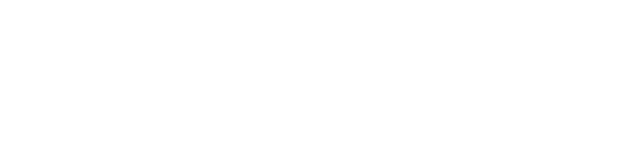
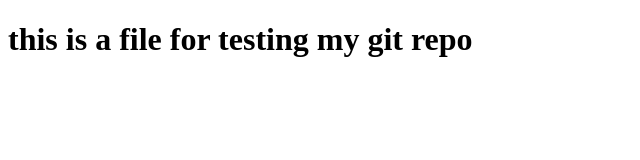
Before and after one commit to prattoy01/webdev01, a plain HTML site: page index.html in a window 1280 px wide. Shown: the whole page, without its empty margins (0-640 px from the left). Drawn offline with Linux system fonts and the light colour scheme.

Commit message:
update 2.0

```diff
--- a/index.html
+++ b/index.html
@@ -6,6 +6,6 @@
     <title>webdev01</title>
 </head>
 <body>
-
+    <h1>this is a file for testing my git repo</h1>
 </body>
 </html>
```
